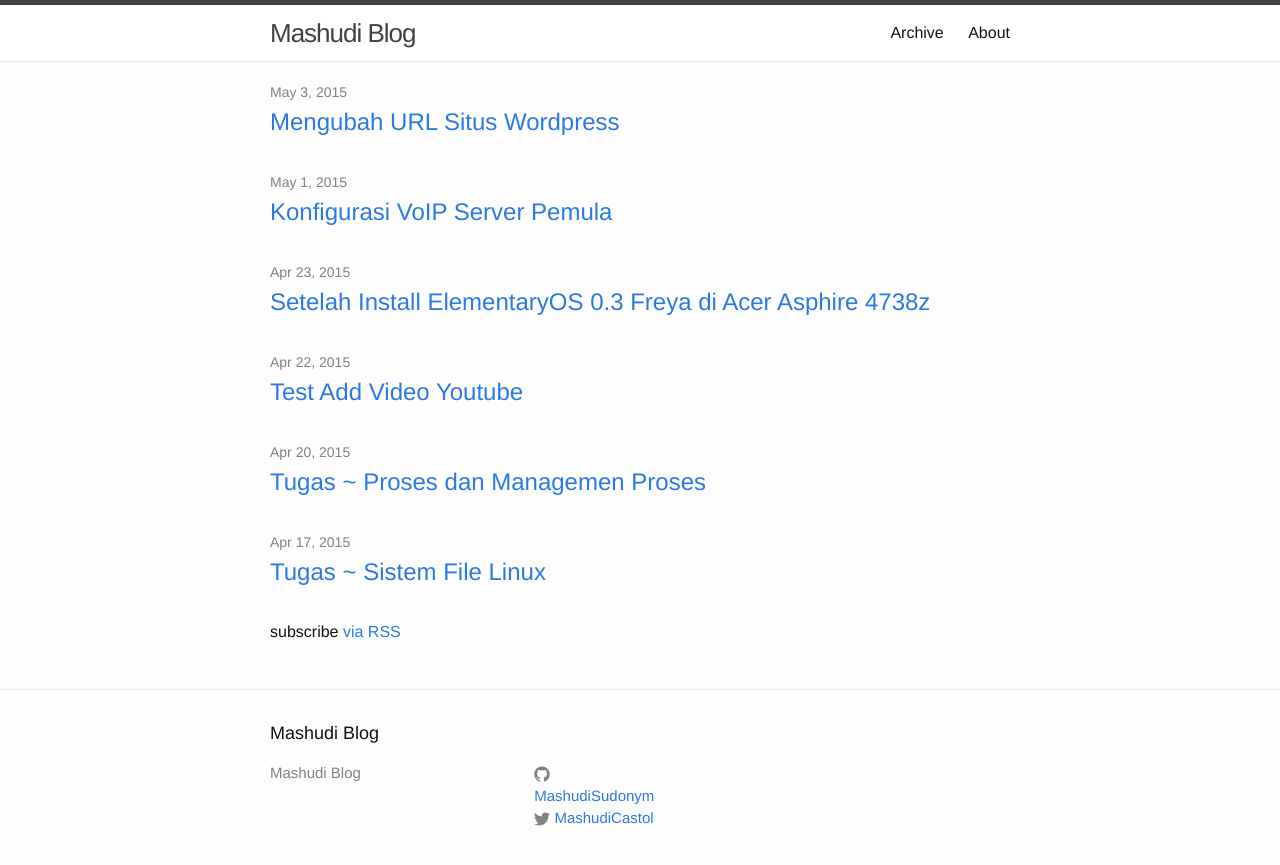
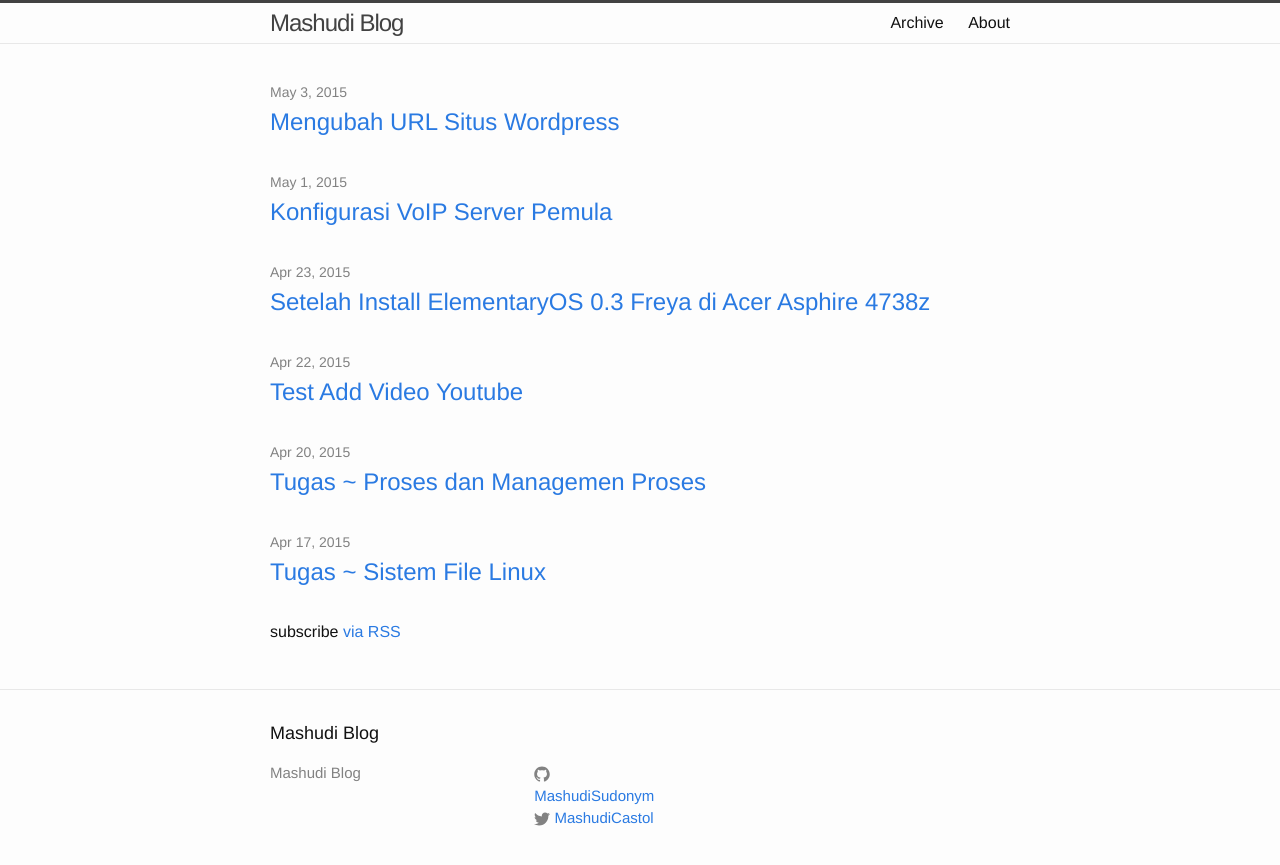
Before and after one commit to MashudiSudonym/diTerminal, a Jekyll site: the page built from index.html, in a window 1280 px wide. Shown: the top 865 px of the page. Built offline with Jekyll 4.4.1, drawn with Linux system fonts in a browser that asks for light colours.

Commit message:
update halaman

```diff
--- a/_sass/_layout.scss
+++ b/_sass/_layout.scss
@@ -2,19 +2,19 @@
  * Site header
  */
 .site-header {
-    border-top: 5px solid $grey-color-dark;
+    border-top: 3px solid $grey-color-dark;
     border-bottom: 1px solid $grey-color-light;
-    min-height: 56px;
+    min-height: 10px;
 
     // Positioning context for the mobile navigation icon
-    background: #ffffff;
+    background: $background-color;
     width: 100%;
     position: fixed;
 }
 
 .site-title {
-    font-size: 26px;
-    line-height: 56px;
+    font-size: 24px;
+    line-height: 40px;
     letter-spacing: -1px;
     margin-bottom: 0;
     float: left;
@@ -27,7 +27,7 @@
 
 .site-nav {
     float: right;
-    line-height: 56px;
+    line-height: 40px;
 
     .menu-icon {
         display: none;
```
